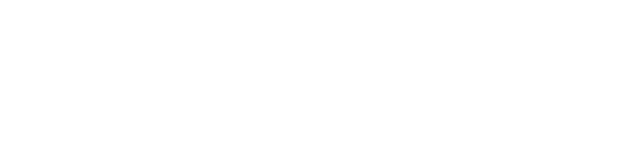
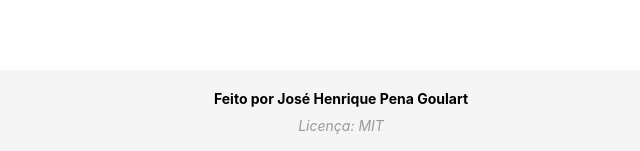
Before and after one commit to josehpena/homenagem, a React (Create React App) app: page / in a window 1280 px wide. Shown: the part 646-797 px from the top of the page, without its empty margins (319-959 px from the left). Built offline with nearby package versions, Linux system fonts and the light colour scheme; no server answers; the database is empty.

Commit message:
Footer adicionado

```diff
--- a/src/App.js
+++ b/src/App.js
@@ -4,6 +4,7 @@ import PersonCardsProvider from './store/PersonCardsProvider';
 import SysRoutes from './SysRoutes';
 import './App.css';
 import UsersProvider from './components/UserProvider/UserProvider';
+import Footer from './components/Footer/Footer';
 
 function App() {
   return (
@@ -14,6 +15,7 @@ function App() {
         <PersonCardsProvider>
           <SysRoutes/>
         </PersonCardsProvider>
+        <Footer/>
         </UsersProvider>
       </BrowserRouter>
     </div>
--- /dev/null
+++ b/src/components/Footer/Footer.css
@@ -0,0 +1,20 @@
+.Footer {
+    background-color: #f5f5f5;
+    padding: 20px;
+    text-align: center;
+    font-size: 14px;
+    position: fixed;
+    left: 0;
+    bottom: 0;
+    width: 100%;
+  }
+
+  .Footer .creator {
+    font-weight: bold;
+    margin-bottom: 10px;
+  }
+
+  .Footer .license {
+    font-style: italic;
+    color: #999;
+  }
--- /dev/null
+++ b/src/components/Footer/Footer.js
@@ -0,0 +1,13 @@
+import React from 'react';
+import './Footer.css';
+
+const Footer = () => {
+  return (
+    <footer className="Footer">
+      <div className="creator">Feito por José Henrique Pena Goulart</div>
+      <div className="license">Licença: MIT</div>
+    </footer>
+  );
+};
+
+export default Footer;
```
